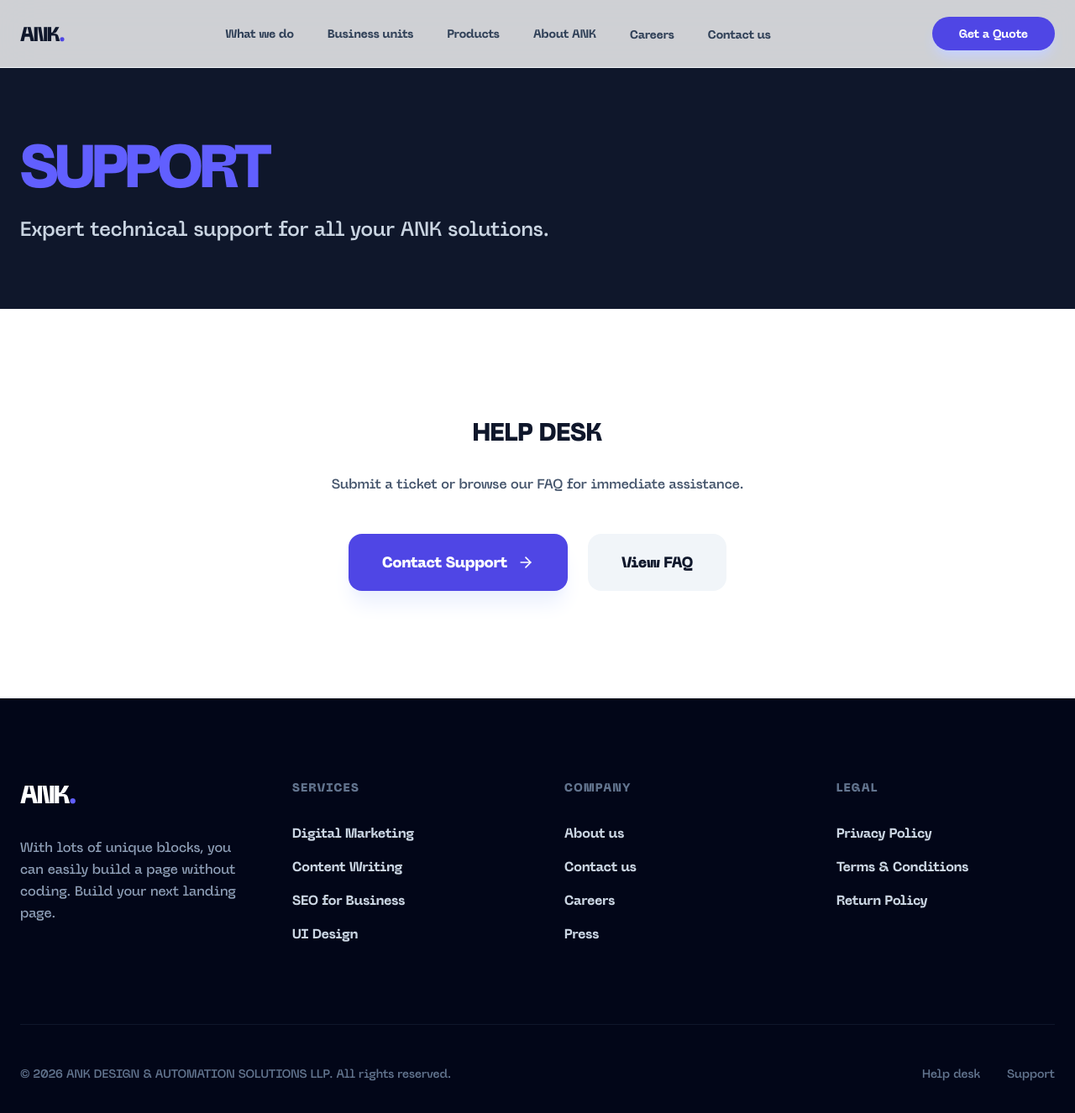
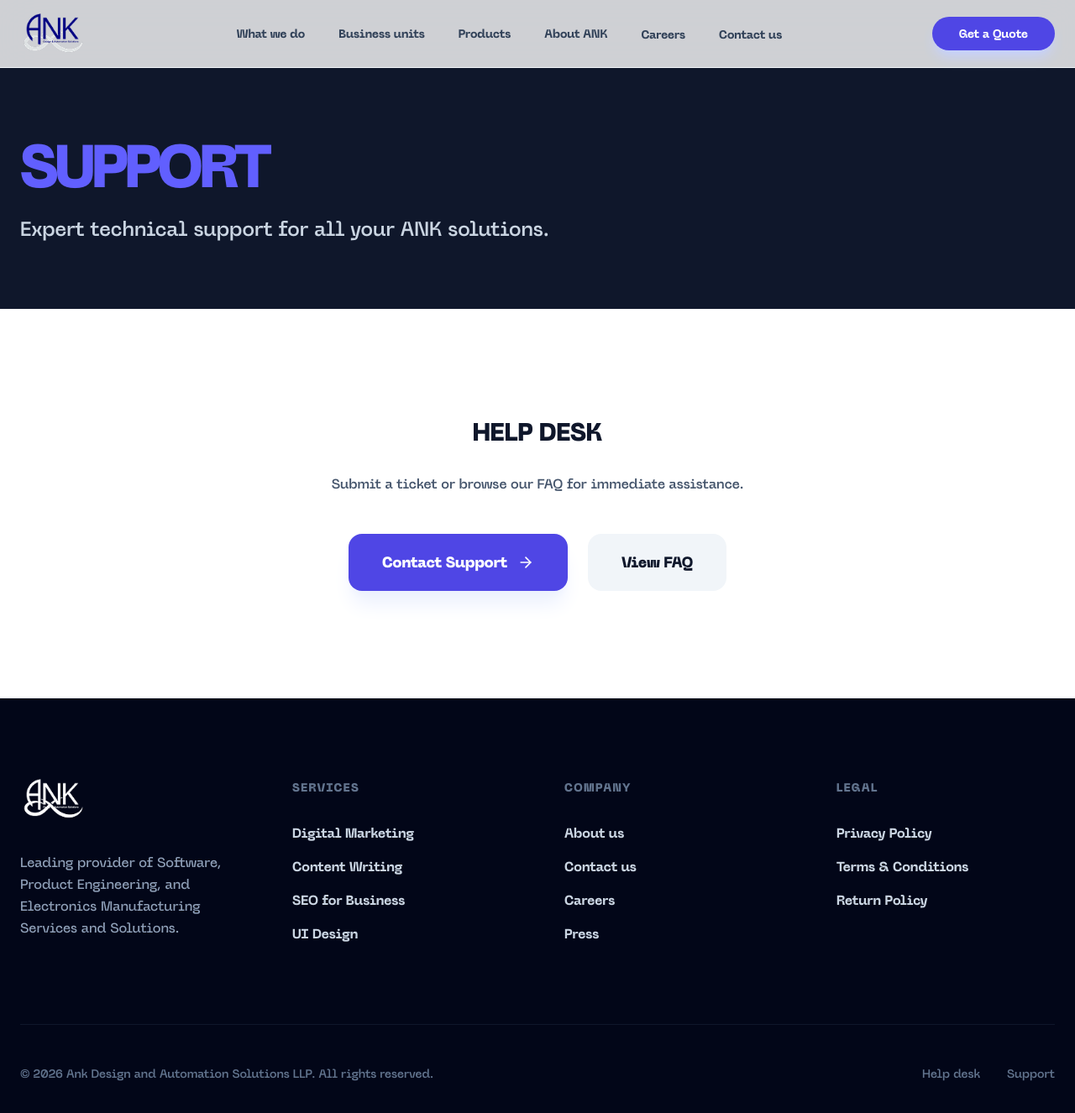
Before and after one commit to voyegerz/ank, a React app in the folder frontend/: page /about/support in a window 1280 px wide. Shown: the top 1326 px of the page at 84% size. Built offline with nearby package versions, Linux system fonts and the light colour scheme; the HTML template or start-up script is replaced by a standard one.

Commit message:
updated the contact info

```diff
--- a/frontend/src/components/Footer.tsx
+++ b/frontend/src/components/Footer.tsx
@@ -1,4 +1,5 @@
 import { Link } from 'react-router-dom'
+import logo from '../assets/images/logo.png'
 
 const Footer = () => {
   return (
@@ -6,11 +7,11 @@ const Footer = () => {
       <div className="container mx-auto px-6">
         <div className="grid grid-cols-1 md:grid-cols-4 gap-16">
           <div className="col-span-1 md:col-span-1">
-            <Link to="/" className="text-3xl font-black tracking-tighter">
-              ANK<span className="text-indigo-500">.</span>
+            <Link to="/" className="inline-block mb-8">
+              <img src={logo} alt="ANK Logo" className="h-12 w-auto object-contain brightness-0 invert" />
             </Link>
-            <p className="mt-8 text-slate-400 max-w-xs leading-relaxed">
-              With lots of unique blocks, you can easily build a page without coding. Build your next landing page.
+            <p className="text-slate-400 max-w-xs leading-relaxed">
+              Leading provider of Software, Product Engineering, and Electronics Manufacturing Services and Solutions.
             </p>
           </div>
 
@@ -45,7 +46,7 @@ const Footer = () => {
         </div>
 
         <div className="mt-24 pt-12 border-t border-slate-900 flex flex-col md:flex-row justify-between items-center text-slate-500 text-sm font-medium">
-          <p>© 2026 ANK DESIGN & AUTOMATION SOLUTIONS LLP. All rights reserved.</p>
+          <p>© 2026 Ank Design and Automation Solutions LLP. All rights reserved.</p>
           <div className="flex space-x-8 mt-6 md:mt-0">
              <Link to="/help" className="hover:text-white transition-colors">Help desk</Link>
              <Link to="/support" className="hover:text-white transition-colors">Support</Link>
--- a/frontend/src/components/Navbar.tsx
+++ b/frontend/src/components/Navbar.tsx
@@ -21,6 +21,8 @@ import {
   Layout,
   Wrench
 } from 'lucide-react'
+
+import logo from '../assets/images/logo.png'
 
 // --- Data for Menus ---
 
@@ -303,8 +305,8 @@ const Navbar = () => {
       onMouseLeave={() => setHoveredMenu(null)}
     >
       <div className="container mx-auto px-6 h-20 flex justify-between items-center relative">
-        <Link to="/" className="text-2xl font-black tracking-tighter text-slate-900">
-          ANK<span className="text-indigo-600">.</span>
+        <Link to="/" className="flex items-center">
+          <img src={logo} alt="ANK Logo" className="h-12 w-auto object-contain" />
         </Link>
 
         {/* Center Navigation Links */}
--- a/frontend/src/pages/Contact.tsx
+++ b/frontend/src/pages/Contact.tsx
@@ -21,17 +21,17 @@ const Contact = () => {
                 <ContactInfo
                   icon={<Mail className="text-accent" />}
                   title="Email Us"
-                  detail="hello@ank.com"
+                  detail="enquiry@ ankautomation.in"
                 />
                 <ContactInfo
                   icon={<Phone className="text-accent" />}
                   title="Call Us"
-                  detail="+1 (555) 000-0000"
+                  detail="+91 6354230924, +91 9409588709"
                 />
                 <ContactInfo
                   icon={<MapPin className="text-accent" />}
                   title="Visit Us"
-                  detail="123 Innovation Way, Tech City"
+                  detail="485/486-A6 GIDC Makarpura, Vadodara - 390010"
                 />
               </div>
 
```
Also changed, not shown: frontend/src/assets/images/logo.png (added).
